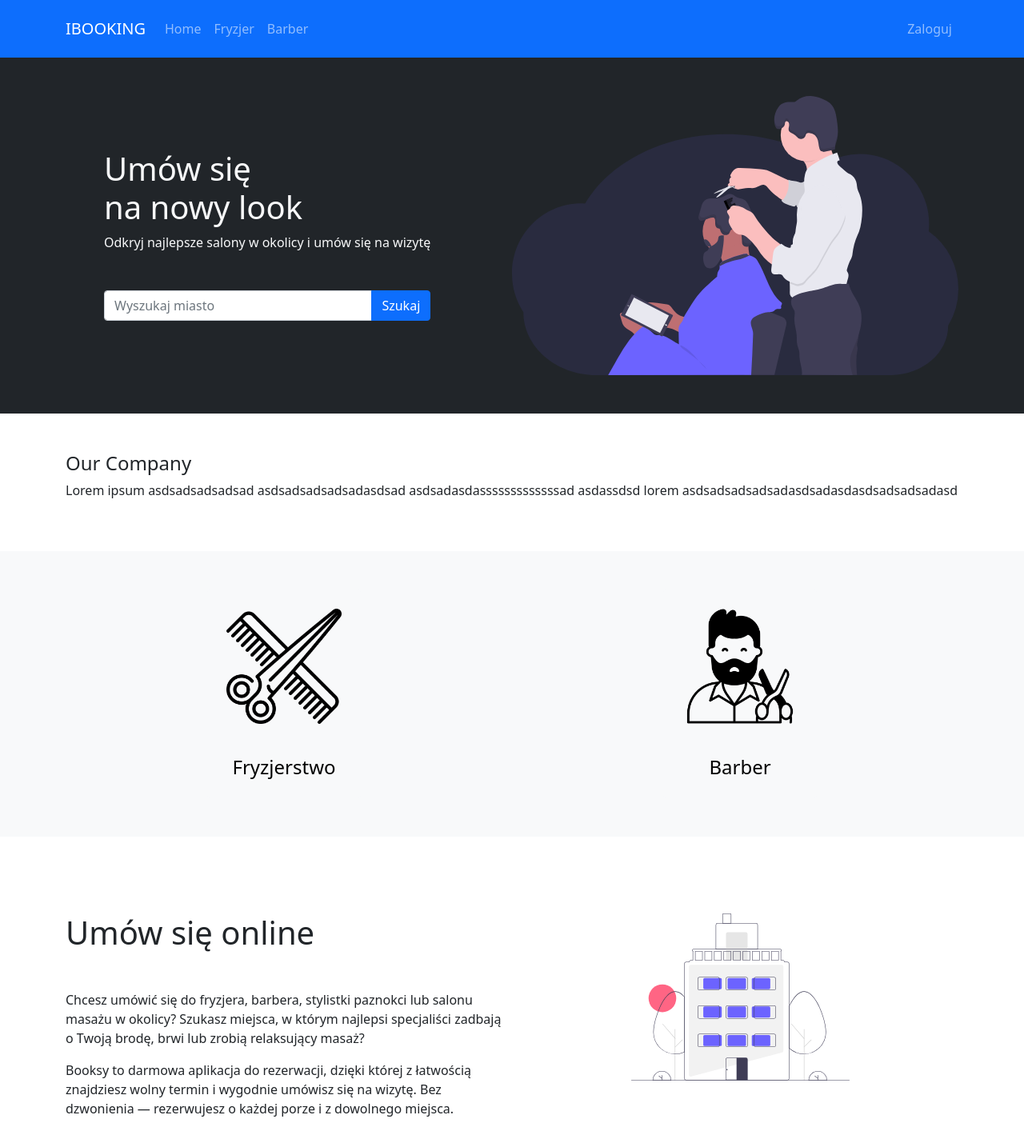
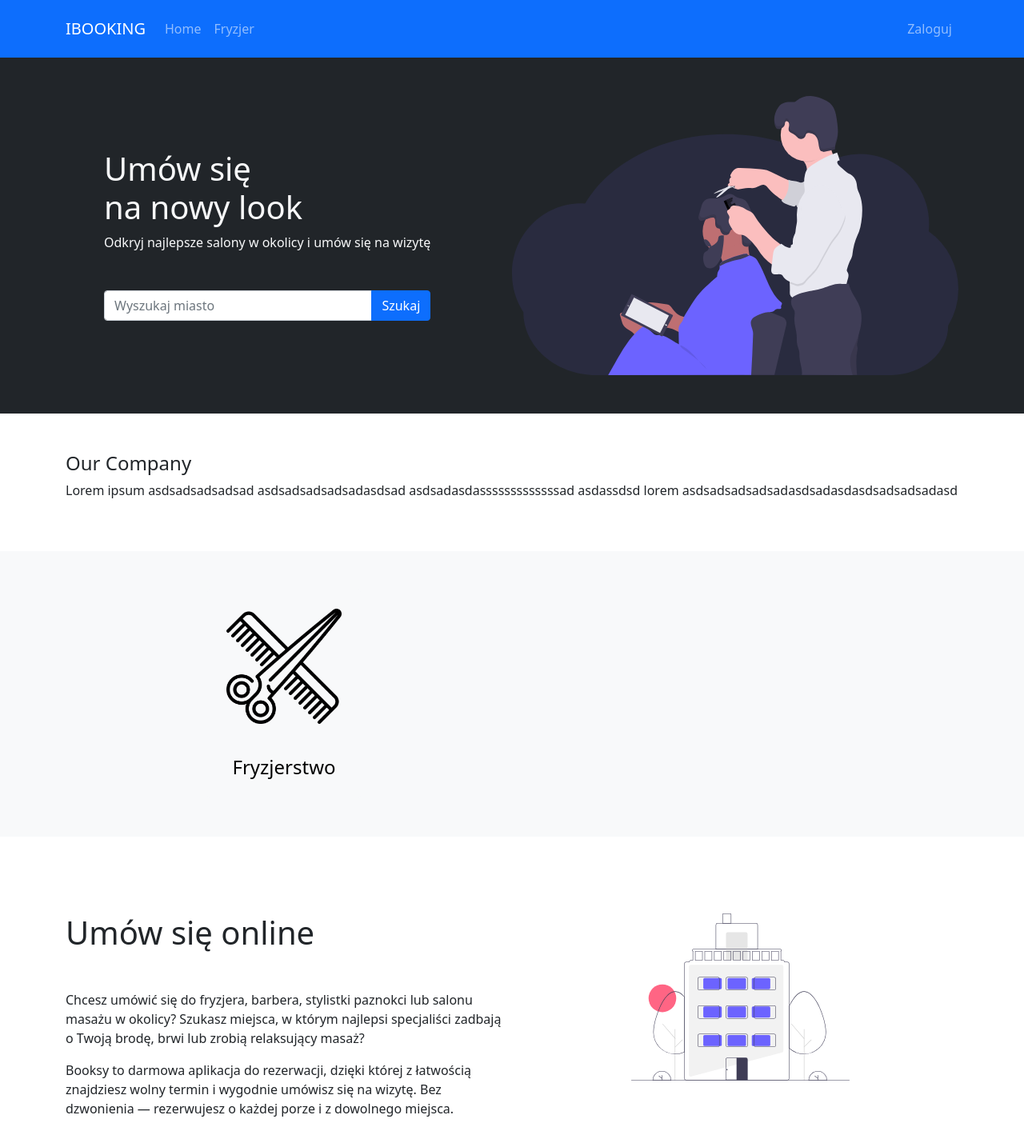
Before and after one commit to kamillon/HBS-Frontend, a React (Create React App) app: page / in a window 1280 px wide. Shown: the top 1434 px of the page at 80% size. Built offline with nearby package versions, Linux system fonts and the light colour scheme.

Commit message:
Usunięto stronę Barber oraz drobne modyfikacje z wyświetlaniem pracowników na stronie salonu

```diff
--- a/src/App.js
+++ b/src/App.js
@@ -22,7 +22,6 @@ import ManageUsers from './pages/Admin/ManageUsers';
 import AddUser from './components/dashboard/AddUser';
 import EditUser from './components/dashboard/EditUser';
 import HairSalon from './pages/HairSalon';
-import Barber from './pages/Barber';
 import HairSalonDetail from './pages/HairSalonDetail';
 import ManageEmployee from './pages/SalonOwner/ManageEmployee';
 import Salons from './components/dashboard/Salons';
@@ -63,7 +62,6 @@ function App() {
             <Route exact path='/hairsalon' element={<HairSalon />} />
             <Route path='hairsalon/:salonId' element={<HairSalonDetail />} />
             <Route path='hairsalon/:salonId/booking' element={<Booking />} />
-            <Route exact path='/barber' element={<Barber />} />
             <Route exact path='/unauthorized' element={<Unauthorized />} />
             <Route exact path='/email/reset/confirm/:uid/:token' element={<ChangeEmailConfirm />} />
             {/* <Route exact path='/admin/dashboard' element={<RequireAuth><AdminDashboard/></RequireAuth>} /> */}
--- a/src/components/Navbar.js
+++ b/src/components/Navbar.js
@@ -54,9 +54,6 @@ const Navbar = () => {
                             <li className='nav-item'>
                                 <Link className='nav-link' to='/hairsalon'>Fryzjer</Link>
                             </li>
-                            <li className='nav-item'>
-                                <Link className='nav-link' to='/barber'>Barber</Link>
-                            </li>
                         </ul>
                         {access ? authLinks() : guestLinks()}
 
--- a/src/containers/Home.js
+++ b/src/containers/Home.js
@@ -6,7 +6,6 @@ import barber from '../images/barber.svg';
 import booking from '../images/booking.svg';
 import building from '../images/building.svg';
 import fryzjerIcon from '../images/fryzjer1.png';
-import barberIcon from '../images/barber1.png';
 
 
 
@@ -74,16 +73,6 @@ const Home = () => {
                                     <img src={fryzjerIcon} className="card-img-top p-4" alt="hairdresser_icon" />
                                     <div className="card-body text-center">
                                         <h4>Fryzjerstwo</h4>
-                                    </div>
-                                </div>
-                            </Link>
-                        </div>
-                        <div className='col-12 col-md-6 col-lg-6 d-flex justify-content-center'>
-                            <Link to='/barber' style={{ textDecoration: 'none', color: 'black' }}>
-                                <div className="card border-0 bg-light" style={{ width: "12rem" }}>
-                                    <img src={barberIcon} className="card-img-top p-4" alt="barber_icon" />
-                                    <div className="card-body text-center">
-                                        <h4>Barber</h4>
                                     </div>
                                 </div>
                             </Link>
--- a/src/pages/Barber.js
+++ /dev/null
@@ -1,12 +0,0 @@
-import React, {useContext} from 'react';
-import { Link } from 'react-router-dom';
-
-
-const Barber = () => {
-
-
-    return(
-      <>Barber</>
-)};
-
-export default Barber;
--- a/src/pages/HairSalonDetail.js
+++ b/src/pages/HairSalonDetail.js
@@ -182,11 +182,12 @@ const HairSalonDetail = (props) => {
                             </table>
                         </div>
 
+                        {employee.length > 0 ?
                             <div className='employee-container mt-4'>
                                 <h6>
                                     PRACOWNICY
                                 </h6>
-                            {employee.length > 0 ?
+
                                 <div className="row text-center mt-4">
                                     {employee.map((i) => (
                                         <div key={i.user.id} className='col-4 col-md-6 col-lg-4 justify-content-center'>
@@ -201,10 +202,11 @@ const HairSalonDetail = (props) => {
                                         </div>
                                     ))}
                                 </div>
+                            </div>
                             :
                             <></>
                         }
-                        </div>
+
                     </div>
                 </div>
             </div>
```
Lines whose indentation alone changed are shown as unchanged.
